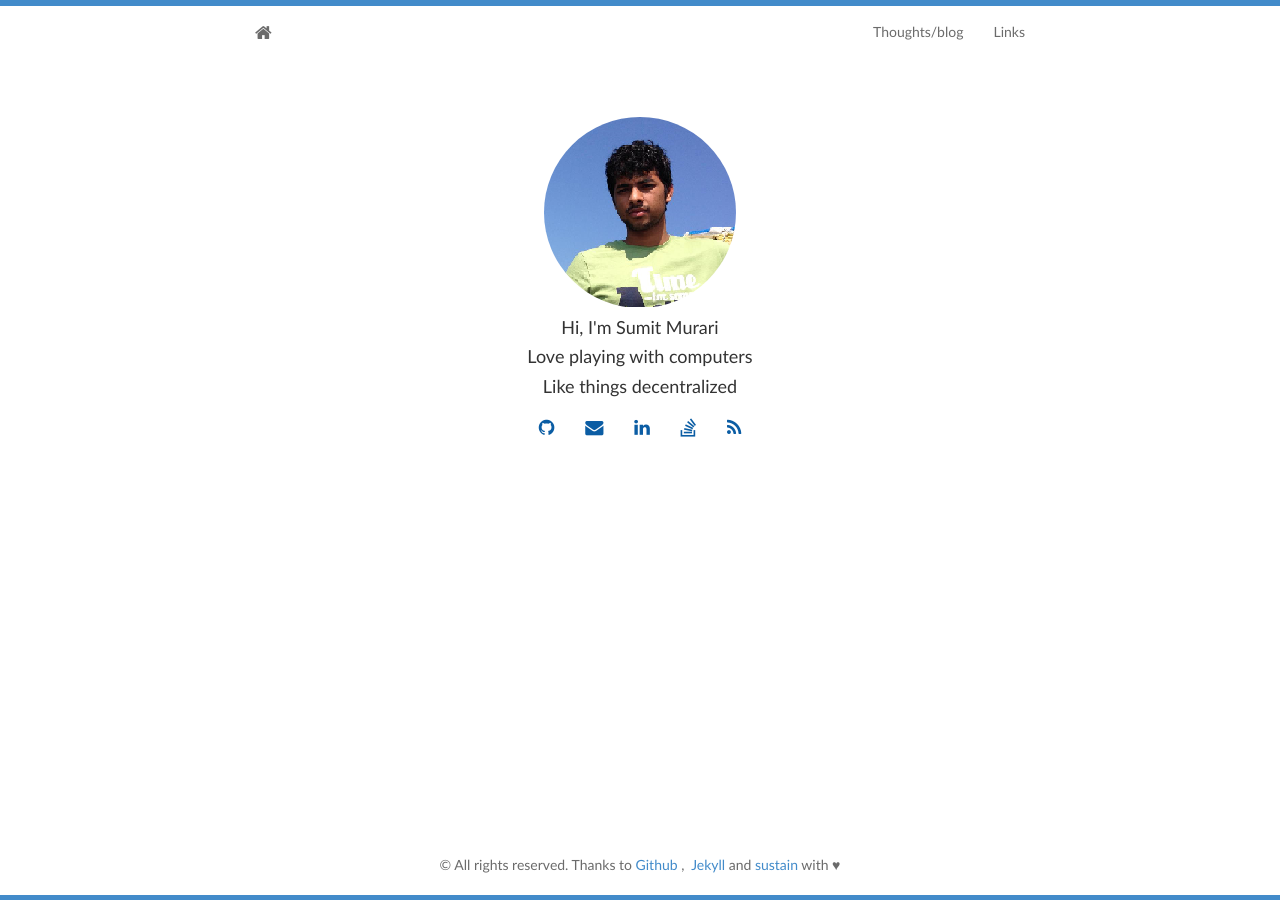
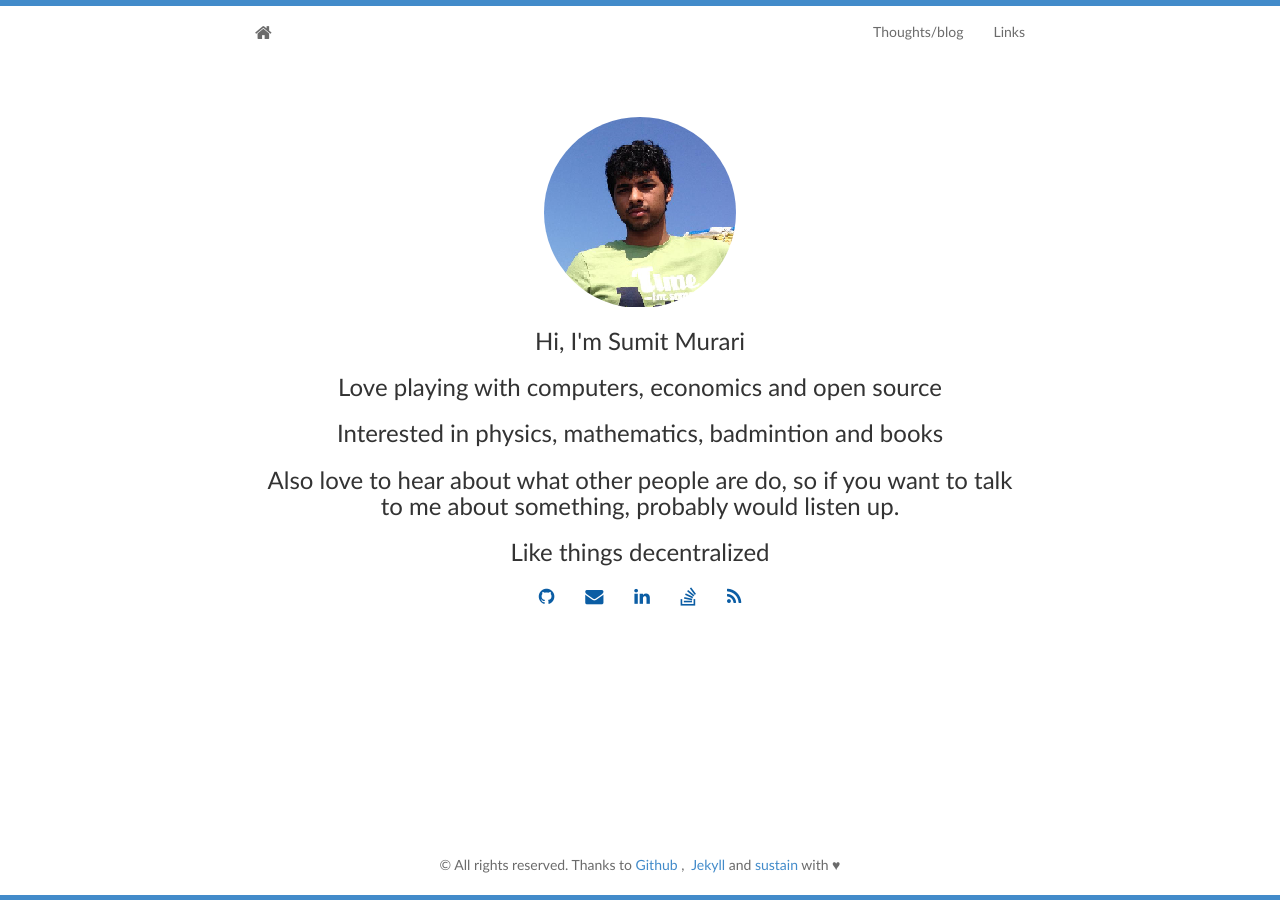
Before and after one commit to murarisumit/murarisumit.github.io, a Jekyll site: the page built from index.html, in a window 1280 px wide. Built offline with Jekyll 4.4.1, drawn with Linux system fonts in a browser that asks for light colours; nearby versions of some CDN libraries; the list of posts is cut into pages by our own code.

Commit message:
Update index.html

```diff
--- a/index.html
+++ b/index.html
@@ -7,11 +7,13 @@ layout: home
 	  <div class="avatar">
 		<img class="img-circle" src="{{ site.baseurl }}static/img/{{ site.avatar }}" alt="whoami">
 	  </div>
-    <h4>Hi, I'm {{ site.author }}</h4>
-				<center>
-          <h4>Love playing with computers</h4>
-          <h4>Like things decentralized</h4>
-			</center>
+	  <center>
+      <h3>Hi, I'm {{ site.author }}</h3>
+      <h3> Love playing with computers, economics and open source</h3>
+      <h3> Interested in physics, mathematics, badmintion and books  </h3>
+      <h3> Also love to hear about what other people are do, so if you want to talk to me about something, probably would listen up. </h3>
+      <h3>Like things decentralized</h3>
+    </center>
 	  {% include social.html %}
 	</div>
 </section>
```
